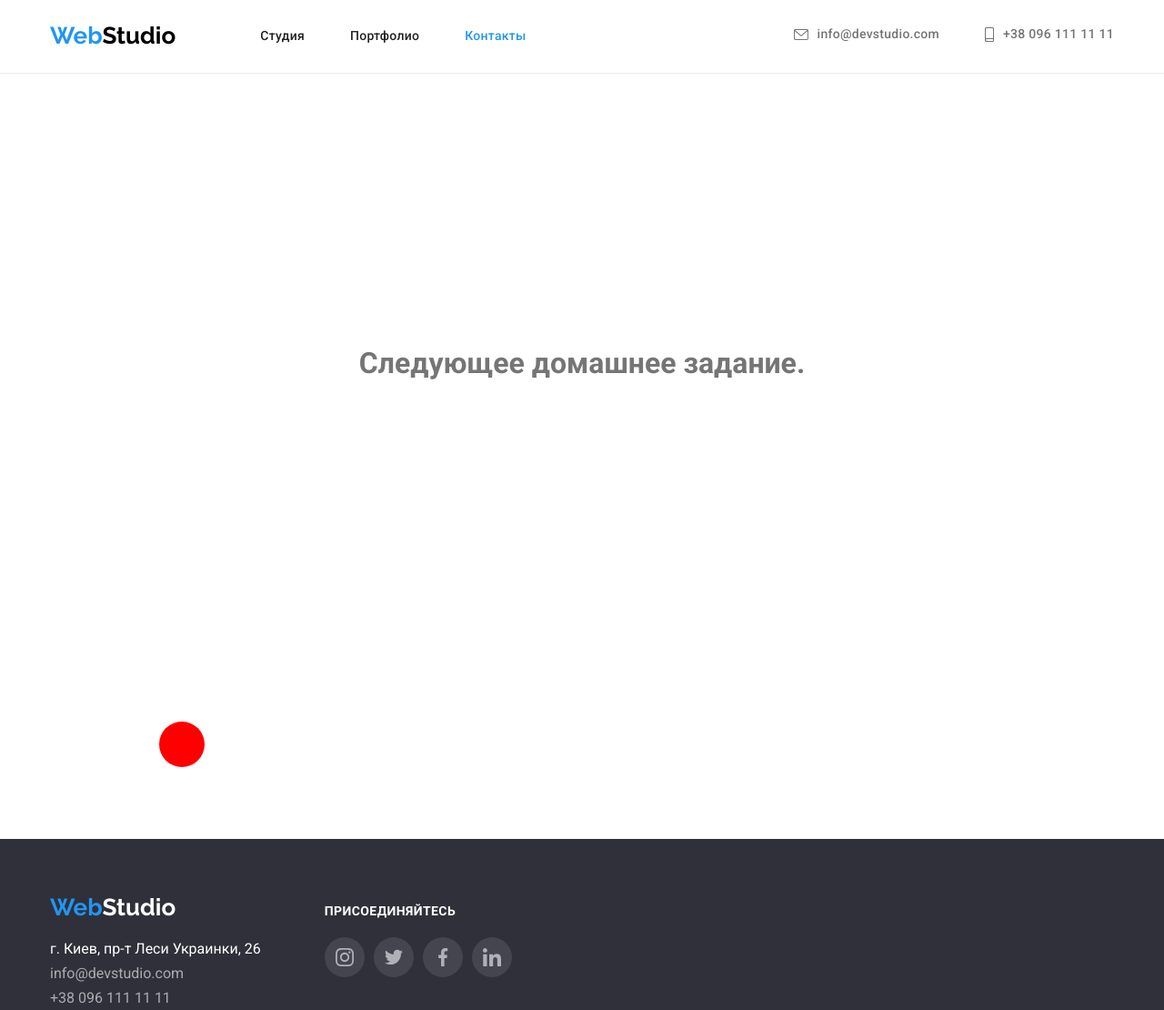
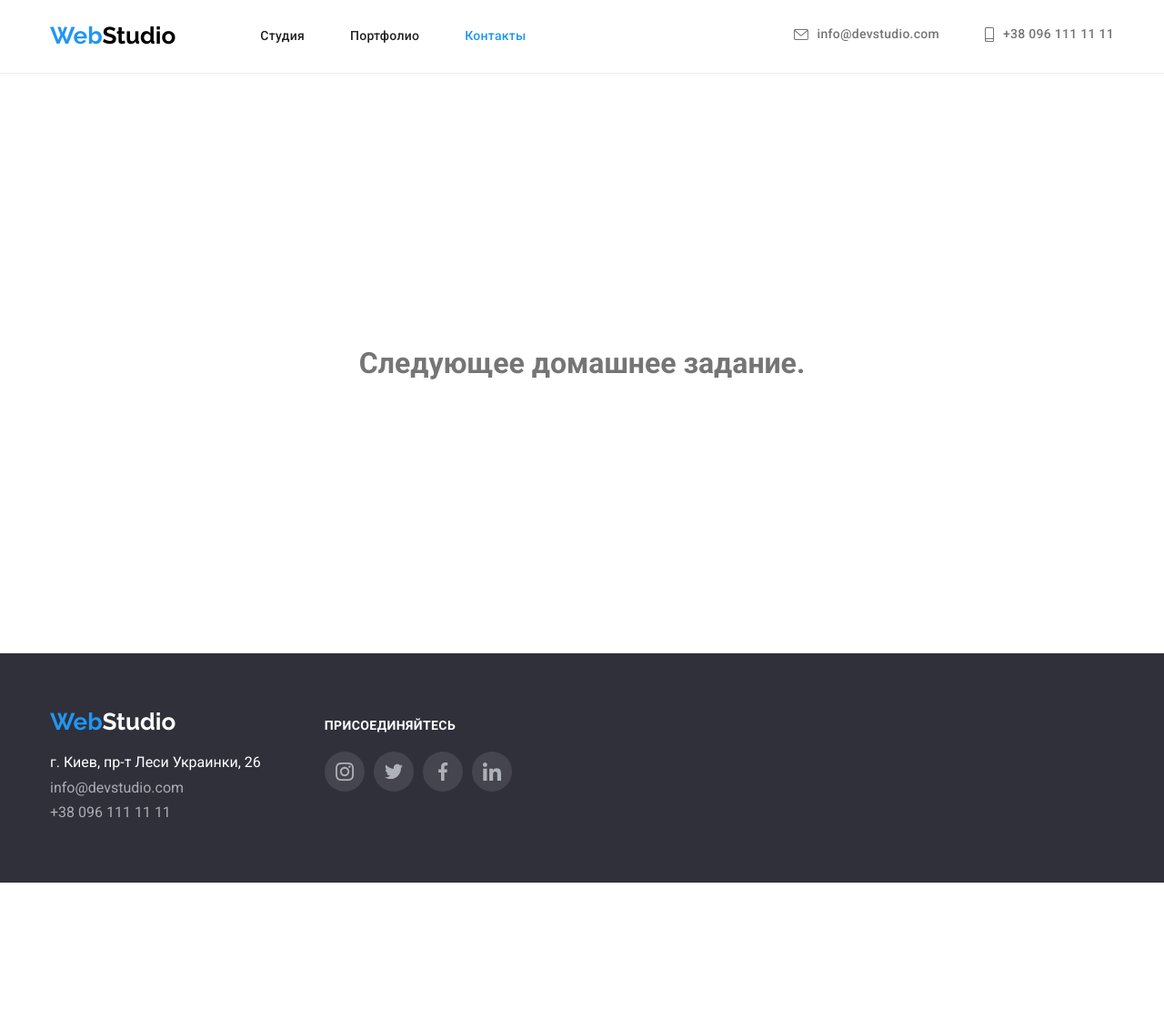
Before and after one commit to Leonidowicz/goit-markup-hw-04, a plain HTML site: page contact.html in a window 1280 px wide. Shown: the whole page at 91% size. After the commit the page ends 970 px from the top, so only its background shows below. Drawn offline with Linux system fonts and the light colour scheme.

Commit message:
Убирает кружок со страници контакты

```diff
--- a/contact.html
+++ b/contact.html
@@ -45,9 +45,6 @@
     </header>
     <main>
       <h1 class="contact">Следующее домашнее задание.</h1>
-      <svg version="1.1" xmlns="http://www.w3.org/2000/svg" xmlns:xlink="http://www.w3.org/1999/xlink" xmlns:ev="http://www.w3.org/2001/xml-events" width="400" height="200" viewBox="0 0 800 400">
-        <circle r="50" cx="50%" cy="50%" fill="red" />
-      </svg>
     </main>
     <footer>
       <!-- Adress -->
```
Also changed, not shown: css/style.css (+9 -0 lines).
